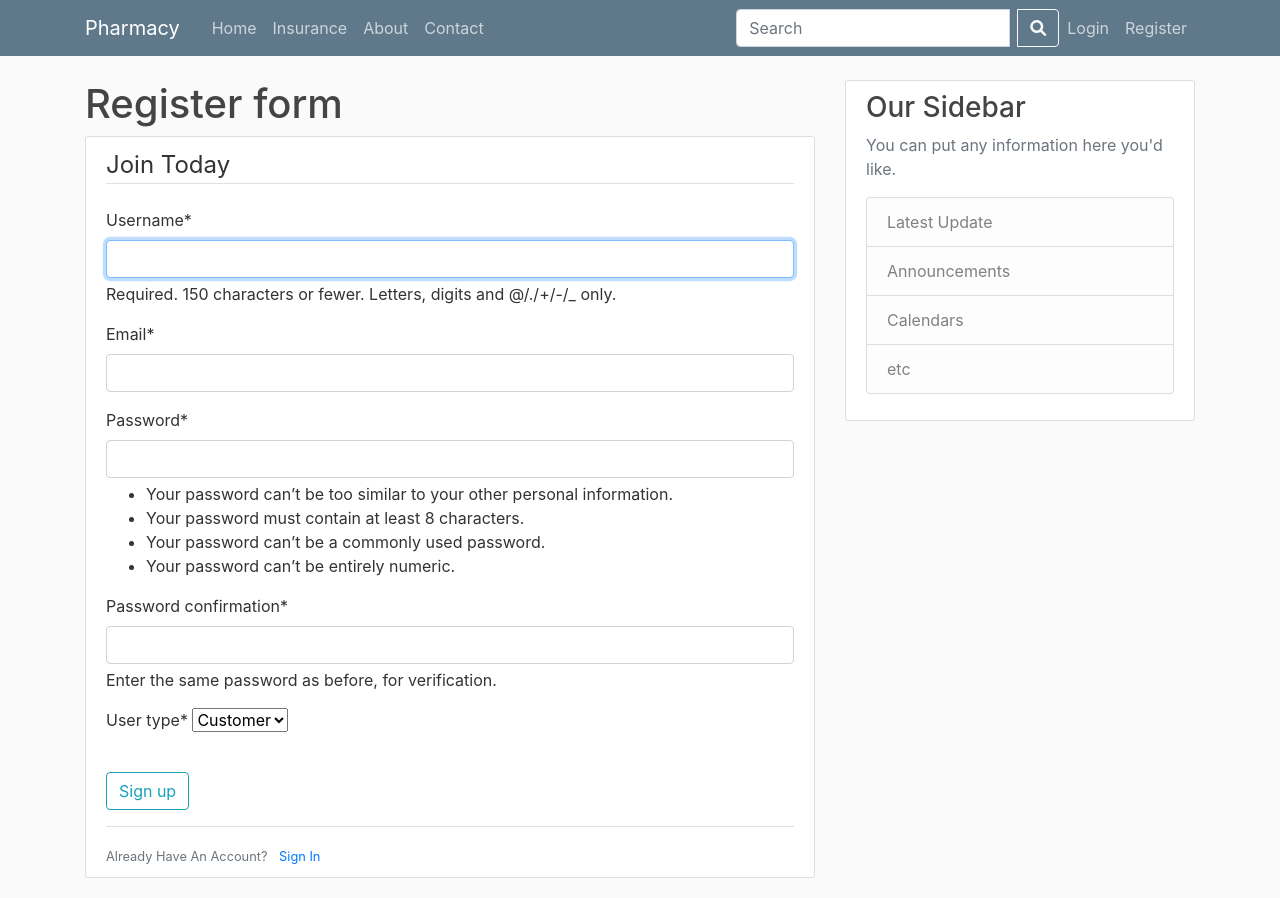
After one commit to charan-v3/Pharmacy, a Django app: page /register/ in a window 1280 px wide. The commit adds this page. Run offline with Django 5.2, Linux system fonts and the light colour scheme; some libraries are stand-ins or nearby versions.

Commit message:
login Logout Added

```diff
--- a/Pharmacy/urls.py
+++ b/Pharmacy/urls.py
@@ -16,8 +16,21 @@ Including another URLconf
 """
 from django.contrib import admin
 from django.urls import path,include
+from home import views as home_view
+from django.contrib.auth import views as auth_view
 
 urlpatterns = [
-    path('admin/', admin.site.urls),
-    path('home/',include('home.urls')),
+    path("admin/", admin.site.urls),
+    path("home/", include("home.urls")),
+    path("register/", home_view.register, name="register"),
+    path(
+        "login/",
+        auth_view.LoginView.as_view(template_name="home/login.html"),
+        name="login",
+    ),
+    path(
+        "logout/",
+        auth_view.LogoutView.as_view(template_name="home/logout.html"),
+        name="logout",
+    ),
 ]
--- a/home/admin.py
+++ b/home/admin.py
@@ -1,4 +1,5 @@
 from django.contrib import admin
-from .models import medicine
+from .models import medicine, Insurance
 
 admin.site.register(medicine)
+admin.site.register(Insurance)
--- /dev/null
+++ b/home/forms.py
@@ -0,0 +1,18 @@
+from django import forms
+from django.contrib.auth.forms import UserCreationForm
+from django.contrib.auth.models import User
+
+
+class UserRegisterForm(UserCreationForm):
+    email = forms.EmailField()
+    USER_TYPES = [
+        ("customer", "Customer"),
+        ("worker", "Worker"),
+        ("owner", "Owner"),
+        ("supplier", "Supplier"),
+    ]
+    user_type = forms.ChoiceField(choices=USER_TYPES)
+
+    class Meta:
+        model = User
+        fields = ["username", "email", "password1", "password2", "user_type"]
--- a/home/templates/home/base.html
+++ b/home/templates/home/base.html
@@ -2,12 +2,8 @@
  <!DOCTYPE html>
 <html>
     <head>
-
-         <!-- Required meta tags -->
         <meta charset="utf-8">
         <meta name="viewport" content="width=device-width, initial-scale=1, shrink-to-fit=no">
-
-        <!-- Bootstrap CSS -->
         <link rel="stylesheet" href="https://cdn.jsdelivr.net/npm/bootstrap@4.0.0/dist/css/bootstrap.min.css" integrity="sha384-Gn5384xqQ1aoWXA+058RXPxPg6fy4IWvTNh0E263XmFcJlSAwiGgFAW/dAiS6JXm" crossorigin="anonymous">
 
         <link rel="stylesheet" type="text/css" href="{% static 'home/styles.css' %}">
@@ -22,13 +18,13 @@
       <header class="site-header">
         <nav class="navbar navbar-expand-md navbar-dark bg-steel fixed-top">
             <div class="container">
-                <a class="navbar-brand mr-4" href="#">Pharmacy</a>
+                <a class="navbar-brand mr-4" href="{% url 'home' %}">Pharmacy</a>
                 <button class="navbar-toggler" type="button" data-toggle="collapse" data-target="#navbarToggle" aria-controls="navbarToggle" aria-expanded="false" aria-label="Toggle navigation">
                     <span class="navbar-toggler-icon"></span>
                 </button>
                 <div class="collapse navbar-collapse" id="navbarToggle">
                     <div class="navbar-nav mr-auto">
-                        <a class="nav-item nav-link" href="#">Home</a>
+                        <a class="nav-item nav-link" href="{% url 'home' %}">Home</a>
                         <a class="nav-item nav-link" href="#">Insurance</a>
                         <a class="nav-item nav-link" href="#">About</a>
                         <a class="nav-item nav-link" href="#">Contact</a>
@@ -46,9 +42,15 @@
                     </form>
                     <!-- Navbar Right Side -->
                     <div class="navbar-nav">
-                        <a class="nav-item nav-link" href="#">Login</a>
-                        <a class="nav-item nav-link" href="#">Register</a>
-                    </div>
+                      {% if user.is_authenticated %}
+                      <a class="nav-item nav-link" href="#">Profile</a>
+                      <a class="nav-item nav-link" href="{% url 'logout' %}">Log Out</a>
+
+                      {% else %}
+                        <a class="nav-item nav-link" href="{% url 'login' %}">Login</a>
+                        <a class="nav-item nav-link" href="{% url 'register' %}">Register</a>
+                      {% endif %}
+                      </div>
                 </div>
             </div>
         </nav>
@@ -57,6 +59,13 @@
           <main role="main" class="container">
             <div class="row">
               <div class="col-md-8">
+                {% if messages %}
+                {% for message in messages %}
+                  <div class="alert alert-{{message.tags}}">
+                    {{message}}
+                  </div>
+                {% endfor %}
+                {% endif %}
                 {% block content %}
                 {% endblock %}
               </div>
--- /dev/null
+++ b/home/templates/home/register.html
@@ -0,0 +1,22 @@
+{% extends 'home/base.html' %}
+{% load crispy_forms_tags %}
+{% block content %}
+<h1>Register form</h1>
+    <div class="content-section">
+        <form method="POST">
+            {% csrf_token %}
+            <fieldset class="form-group">
+                <legend class="border-bottom mb-4">Join Today</legend>
+                {{form|crispy}}
+            </fieldset>
+            <div class="form-group">
+                <button class="btn btn-outline-info" type="submit">Sign up</button>
+            </div>
+        </form>
+        <div class="border-top pt-3">
+            <small class="text-muted">
+                Already Have An Account? <a class="ml-2" href="#">Sign In</a>
+            </small>
+        </div>
+    </div>
+{% endblock content %}
--- a/home/views.py
+++ b/home/views.py
@@ -1,8 +1,27 @@
-from django.shortcuts import render
+from django.shortcuts import render, redirect
 from django.http import HttpResponse
+from django.contrib import messages
 from .models import medicine
+from .forms import UserRegisterForm
+from django.contrib.auth.forms import UserCreationForm
 
 data = {"medicines": medicine.objects.all(), "title": "Home"}
 
 def home(request):
-    return render(request, "home/home.html", data)
+    return render(request, "home/workerHome.html", data)
+
+
+def register(request):
+    if request.method == "POST":
+        form = UserRegisterForm(request.POST)
+        if form.is_valid():
+            form.save()
+            username = form.cleaned_data.get("username")
+            messages.success(
+                request,
+                f"You are ready to user Your Account ! You can login here {username}!",
+            )
+            return redirect("login")
+    else:
+        form = UserRegisterForm()
+    return render(request, "home/register.html", {"form": form})
```
Also changed, not shown: Pharmacy/settings.py (+15 -8 lines), home/models.py (+19 -5 lines), home/templates/home/customerHome.html (added, +24 -0 lines), home/templates/home/home.html (deleted, +0 -22 lines), home/templates/home/login.html (added, +21 -0 lines), home/templates/home/logout.html (added, +9 -0 lines), home/templates/home/workerHome.html (added, +32 -0 lines), home/migrations/0003_medicine_description_alter_medicine_manufacturer_and_more.py (added), home/migrations/0004_alter_medicine_expirydate.py (added), home/migrations/0005_alter_medicine_drugname.py (added), home/migrations/0006_insurance.py (added), media/medicineImages/IMG-20240409-WA0067.jpg (added), media/medicineImages/IMG-20240409-WA0087.jpg (added), media/medicineImages/d1ccdb8fda404eef85342ab86756fd77_QVhMkbd.jpg (added).
